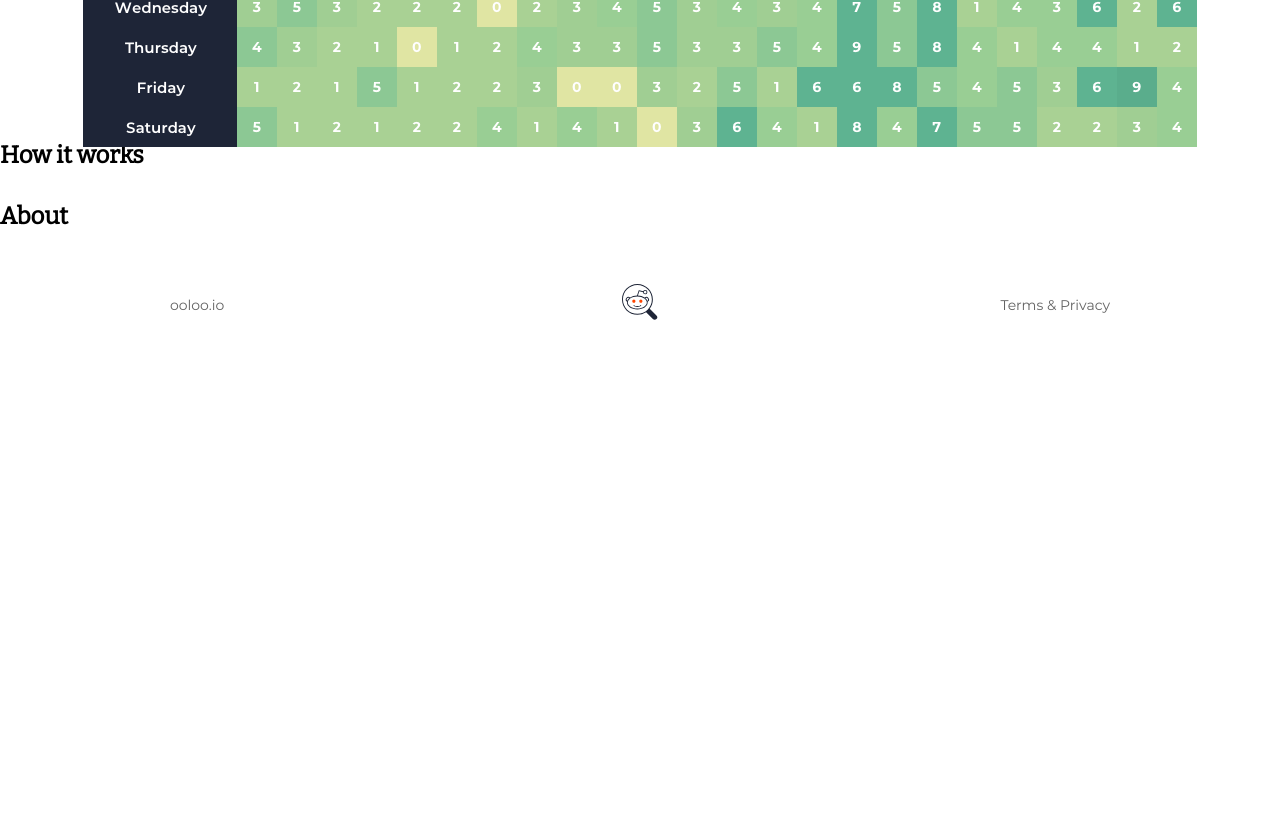
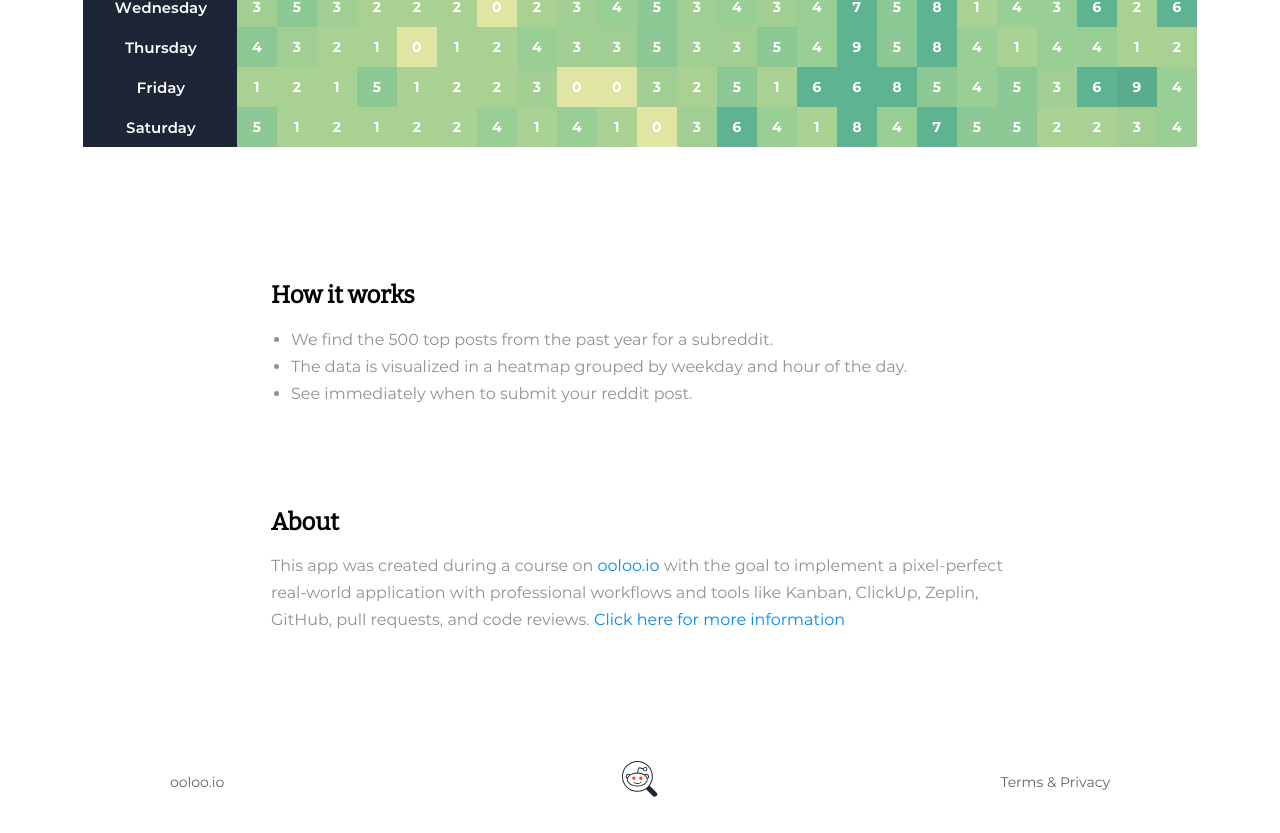
Before and after one commit to stevenGarciaDev/subreddit-timer, a React (Create React App) app: page / in a window 1280 px wide. Shown: the part 580-1413 px from the top of the page. Before the commit the page ends 936 px from the top, so only its background shows below. Built offline with nearby package versions, Linux system fonts and the light colour scheme.

Commit message:
Implement Info Section component

```diff
--- /dev/null
+++ b/src/components/info-section/index.js
@@ -0,0 +1 @@
+export { default } from './info-section';
--- /dev/null
+++ b/src/components/info-section/info-section.js
@@ -0,0 +1,41 @@
+import React from 'react';
+import {
+  Container,
+  InfoContainer,
+  PageInfoHeader,
+  List,
+  ListItem,
+  Paragraph,
+  InfoLink,
+} from './info-section.styles';
+
+const InfoSection = () => (
+  <Container>
+    <InfoContainer id="how-it-works">
+      <PageInfoHeader>How it works</PageInfoHeader>
+      <List>
+        <ListItem>We find the 500 top posts from the past year for a subreddit.</ListItem>
+        <ListItem>
+          The data is visualized in a heatmap grouped by weekday and hour of the day.
+        </ListItem>
+        <ListItem>See immediately when to submit your reddit post.</ListItem>
+      </List>
+    </InfoContainer>
+    <InfoContainer>
+      <PageInfoHeader id="about">About</PageInfoHeader>
+      <Paragraph>
+        This app was created during a course on
+        {' '}
+        <InfoLink as="a" target="_blank" href="https://ooloo.io">ooloo.io</InfoLink>
+        {' '}
+        with the goal to implement
+        a pixel-perfect real-world application with professional workflows and tools like
+        Kanban, ClickUp, Zeplin, GitHub, pull requests, and code reviews.
+        {' '}
+        <InfoLink as="a" target="_blank" href="https://ooloo.io/employers">Click here for more information</InfoLink>
+      </Paragraph>
+    </InfoContainer>
+  </Container>
+);
+
+export default InfoSection;
--- /dev/null
+++ b/src/components/info-section/info-section.styles.js
@@ -0,0 +1,47 @@
+import styled from 'styled-components';
+import { Link } from 'react-router-dom';
+
+export const Container = styled.section`
+    display: flex;
+    flex-direction: column;
+    align-items: center;
+    margin-top: 140px;
+`;
+
+export const InfoContainer = styled.div`
+    padding: 10px;
+    width: 100%;
+
+    @media screen and (min-width: 900px) {
+        padding: 0;
+        width: 738px;
+    }
+`;
+
+export const PageInfoHeader = styled.h2`
+    color: black;
+    font-family: 'Bitter', sans-serif;
+    font-size: 24px;
+`;
+
+export const List = styled.ul`
+    left: -20px;
+    margin-bottom: 65px;
+    position: relative;
+    top: -10px;
+`;
+
+export const ListItem = styled.li`
+`;
+
+export const Paragraph = styled.p`
+    margin-bottom: 90px;
+    margin-top: 5px;
+    position: relative;
+    top: -10px;
+`;
+
+export const InfoLink = styled(Link)`
+    color: ${(props) => props.theme.colors.link};
+    text-decoration: none;
+`;
--- a/src/pages/home.js
+++ b/src/pages/home.js
@@ -1,22 +1,11 @@
 import React from 'react';
-import styled from 'styled-components';
 import HeroSection from '../components/hero-section';
-
-const PageInfoHeader = styled.h2`
-  color: black;
-  font-family: 'Bitter', sans-serif;
-  font-size: 24px;
-`;
+import InfoSection from '../components/info-section';
 
 const Home = () => (
   <div>
     <HeroSection />
-    <div>
-      <PageInfoHeader>How it works</PageInfoHeader>
-    </div>
-    <div>
-      <PageInfoHeader>About</PageInfoHeader>
-    </div>
+    <InfoSection />
   </div>
 );
 
```
